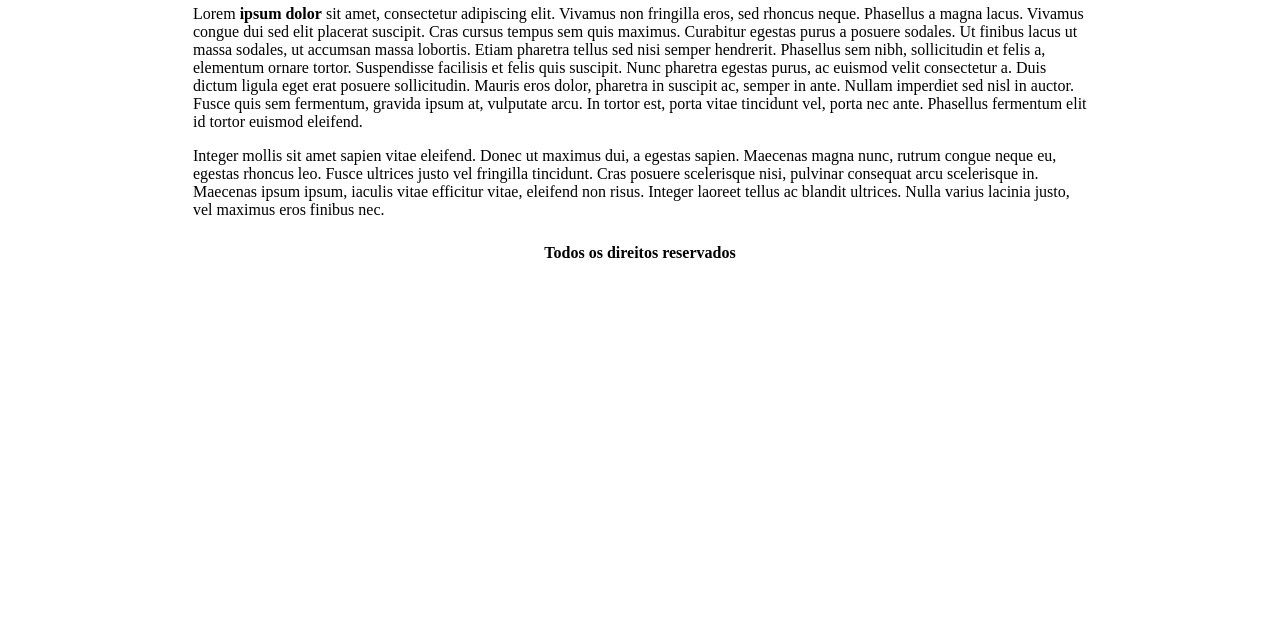
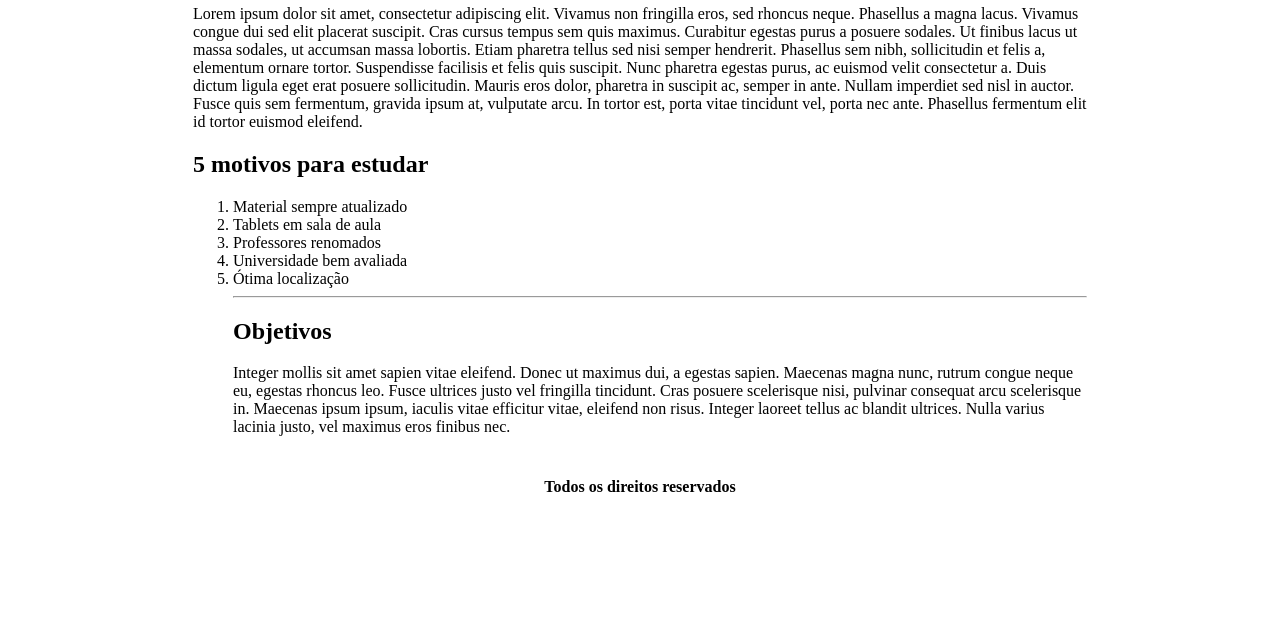
Before and after one commit to PedroHenrique910/ProjetoUNES, a plain HTML site: page quem_somos.html in a window 1280 px wide. Shown: the part 166-800 px from the top of the page. Drawn offline with Linux system fonts and the light colour scheme.

Commit message:
Finalização do projeto

```diff
--- a/quem_somos.html
+++ b/quem_somos.html
@@ -25,8 +25,9 @@
 
         <tr>
             <td colspan="2">
-                <h2>Sobre a universidade</h2>
-                <p>Lorem <strong>ipsum dolor</strong> sit amet, consectetur adipiscing elit. Vivamus non fringilla eros,
+                <h2>Quem somos</h2>
+
+                <p>Lorem ipsum dolor sit amet, consectetur adipiscing elit. Vivamus non fringilla eros,
                     sed rhoncus neque. Phasellus a magna lacus. Vivamus congue dui sed elit placerat suscipit. Cras
                     cursus tempus sem quis maximus. Curabitur egestas purus a posuere sodales. Ut finibus lacus ut massa
                     sodales, ut accumsan massa lobortis. Etiam pharetra tellus sed nisi semper hendrerit. Phasellus sem
@@ -36,11 +37,32 @@
                     sed nisl in auctor. Fusce quis sem fermentum, gravida ipsum at, vulputate arcu. In tortor est, porta
                     vitae tincidunt vel, porta nec ante. Phasellus fermentum elit id tortor euismod eleifend.</p>
 
-                Integer mollis sit amet sapien vitae eleifend. Donec ut maximus dui, a egestas sapien. Maecenas magna
-                nunc, rutrum congue neque eu, egestas rhoncus leo. Fusce ultrices justo vel fringilla tincidunt. Cras
-                posuere scelerisque nisi, pulvinar consequat arcu scelerisque in. Maecenas ipsum ipsum, iaculis vitae
-                efficitur vitae, eleifend non risus. Integer laoreet tellus ac blandit ultrices. Nulla varius lacinia
-                justo, vel maximus eros finibus nec.
+
+                <h2>5 motivos para estudar</h2>
+                <ol>
+                    <li>Material sempre atualizado</li>
+                    <li>Tablets em sala de aula</li>
+                    <li>Professores renomados</li>
+                    <li>Universidade bem avaliada</li>
+                    <li>Ótima localização</li>
+
+                    <hr>
+
+                    <h2>Objetivos</h2>
+
+                    <p> Integer mollis sit amet sapien vitae eleifend. Donec ut maximus dui, a egestas sapien. Maecenas
+                        magna
+                        nunc, rutrum congue neque eu, egestas rhoncus leo. Fusce ultrices justo vel fringilla tincidunt.
+                        Cras
+                        posuere scelerisque nisi, pulvinar consequat arcu scelerisque in. Maecenas ipsum ipsum, iaculis
+                        vitae
+                        efficitur vitae, eleifend non risus. Integer laoreet tellus ac blandit ultrices. Nulla varius
+                        lacinia
+                        justo, vel maximus eros finibus nec.
+                    </p>
+
+                </ol>
+
             </td>
         </tr>
 
```
Also changed, not shown: contato.html (+57 -0 lines), index.html (+1 -1 lines).
